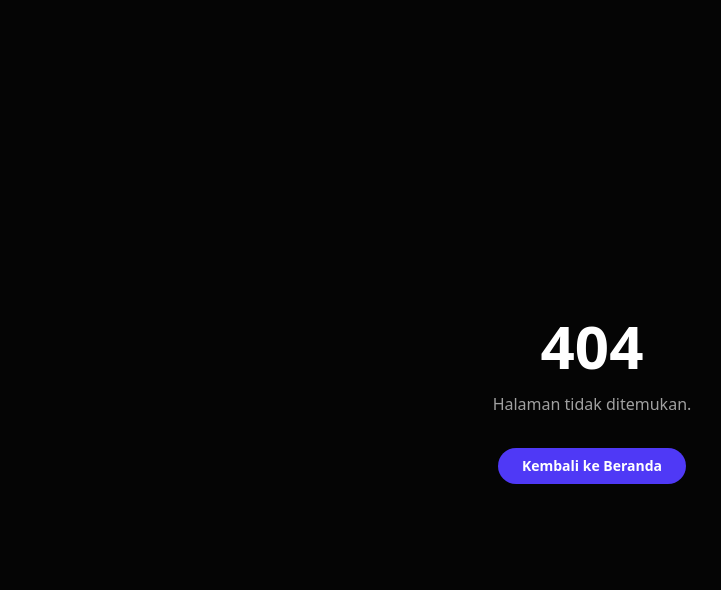
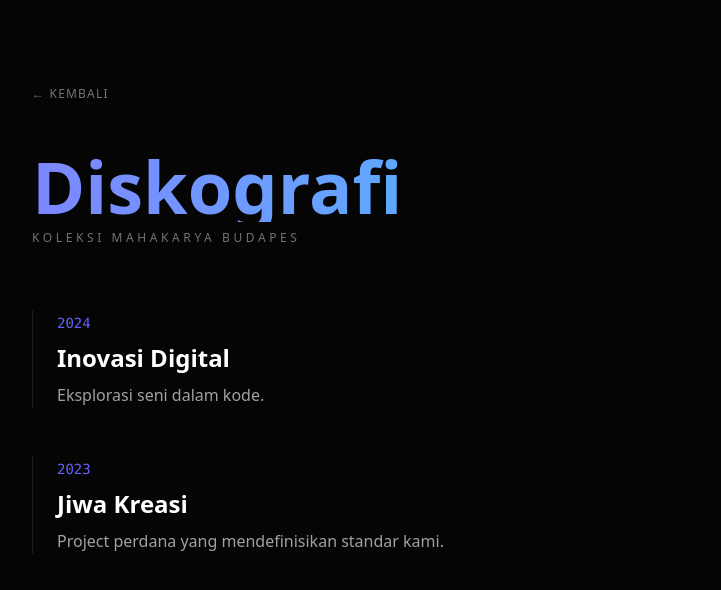
Before and after one commit to budapesservices-dotcom/budapes, a Next.js app: page /discography in a window 1280 px wide. Before the commit this address had no page. Shown: the top 590 px of the page, without its empty margins (48-769 px from the left). Built offline with nearby package versions, Linux system fonts and the light colour scheme.

Commit message:
Fix: stable navigation, hover gradient, and multilingual discography page

```diff
--- /dev/null
+++ b/src/app/discography/page.tsx
@@ -0,0 +1,105 @@
+"use client";
+
+import React, { Suspense } from "react";
+import { useSearchParams, useRouter } from "next/navigation";
+import { motion } from "framer-motion";
+
+function DiscographyContent() {
+  const searchParams = useSearchParams();
+  const router = useRouter();
+
+  // Membaca ?lang= dari URL, default ke 'in' jika kosong
+  const lang = (searchParams.get("lang") as "in" | "en") || "in";
+
+  const content = {
+    in: {
+      title: "Diskografi",
+      subtitle: "Koleksi Mahakarya Budapes",
+      back: "← Kembali",
+      items: [
+        {
+          year: "2024",
+          title: "Inovasi Digital",
+          desc: "Eksplorasi seni dalam kode.",
+        },
+        {
+          year: "2023",
+          title: "Jiwa Kreasi",
+          desc: "Project perdana yang mendefinisikan standar kami.",
+        },
+      ],
+    },
+    en: {
+      title: "Discography",
+      subtitle: "Budapes Masterpiece Collection",
+      back: "← Back",
+      items: [
+        {
+          year: "2024",
+          title: "Digital Innovation",
+          desc: "Art exploration through code.",
+        },
+        {
+          year: "2023",
+          title: "Soul of Creation",
+          desc: "First project defining our standards.",
+        },
+      ],
+    },
+  };
+
+  const t = content[lang];
+
+  return (
+    <main className="min-h-screen bg-[#050505] text-white p-8 sm:p-20 font-sans">
+      {/* Tombol Kembali yang tetap membawa status bahasa */}
+      <button
+        onClick={() => router.push(`/?lang=${lang}`)}
+        className="text-xs tracking-widest uppercase text-neutral-500 hover:text-indigo-400 transition-colors mb-12"
+      >
+        {t.back}
+      </button>
+
+      <motion.div
+        initial={{ opacity: 0, y: 20 }}
+        animate={{ opacity: 1, y: 0 }}
+        className="max-w-4xl"
+      >
+        <h1 className="text-5xl sm:text-7xl font-black mb-2 bg-clip-text text-transparent bg-gradient-to-r from-indigo-400 to-cyan-400">
+          {t.title}
+        </h1>
+        <p className="text-neutral-500 tracking-[0.3em] uppercase text-xs mb-16">
+          {t.subtitle}
+        </p>
+
+        <div className="grid gap-12">
+          {t.items.map((item, idx) => (
+            <div
+              key={idx}
+              className="group border-l border-white/10 pl-6 hover:border-indigo-500 transition-colors"
+            >
+              <span className="text-indigo-500 font-mono text-sm">
+                {item.year}
+              </span>
+              <h2 className="text-2xl font-bold mt-2 group-hover:text-indigo-300 transition-colors">
+                {item.title}
+              </h2>
+              <p className="text-neutral-400 mt-2 leading-relaxed">
+                {item.desc}
+              </p>
+            </div>
+          ))}
+        </div>
+      </motion.div>
+    </main>
+  );
+}
+
+// Next.js mewajibkan Suspense saat menggunakan useSearchParams di Client Component
+export default function DiscographyPage() {
+  return (
+    <Suspense fallback={<div className="bg-[#050505] h-screen" />}>
+      <DiscographyContent />
+    </Suspense>
+  );
+}
--- a/src/app/globals.css
+++ b/src/app/globals.css
@@ -20,6 +20,6 @@ body { background-color: #050505; }
 }
 
 .animate-card-gradient {
-  background-size: 200% 200% !important;
-  animation: gradient-shift 3s ease infinite !important;
+  background-size: 200% 200%; /* Hapus !important agar tidak kaku */
+  animation: gradient-shift 3s ease infinite;
 }
--- a/src/app/page.tsx
+++ b/src/app/page.tsx
@@ -19,19 +19,19 @@ export default function App() {
       navItems: [
         {
           title: "Diskografi",
-          href: "/diskografi",
+          href: "/discography",
           description:
             "Berani dalam harmoni, tajam dalam komposisi. Koleksi mahakarya bagi mereka yang memahami arti sebuah kualitas sejati, Inilah bukti dedikasi yang tak lekang oleh waktu.",
         },
         {
           title: "Portofolio",
-          href: "/portofolio",
+          href: "/portfolio",
           description:
             "Hanya untuk mereka yang tidak mengenal kompromi. Jejak kolaborasi global yang mendefinisikan ulang arti sebuah standar. Di sini, kepercayaan adalah mahakarya yang nyata.",
         },
         {
           title: "Tentang kami",
-          href: "/tentang-kami",
+          href: "/about-us",
           description:
             "Menatap masa depan dengan keberanian. Menyatukan presisi digital dengan intuisi manusia. Kami adalah para pemimpi yang bekerja dengan nyata, menciptakan standar baru di tengah keriuhan dunia.",
         },
@@ -54,13 +54,13 @@ export default function App() {
       navItems: [
         {
           title: "Discography",
-          href: "/Discography",
+          href: "/discography",
           description:
             "Bold in harmony, sharp in composition. A collection of masterpieces for those who truly understand the meaning of authenticity, This is a testament to timeless dedication.",
         },
         {
           title: "Portfolio",
-          href: "/Portfolio",
+          href: "/portfolio",
           description:
             "Reserved for the uncompromising. A trail of global collaborations redefining the very essence of standards. Here, trust is the ultimate masterpiece.",
         },
@@ -304,9 +304,13 @@ export default function App() {
                 {t.navItems.map((item, index) => (
                   <motion.div
                     key={`${lang}-${index}`}
-                    /* ... props initial, animate, whileTap tetap sama ... */
+                    whileHover={{
+                      scale: 1.01,
+                      borderColor: "rgba(255, 255, 255, 0.3)", // Border lebih tegas saat hover
+                      transition: { duration: 0.3 },
+                    }}
                     onMouseEnter={() => {
-                      // hanya aktifkan hover di perangkat non-coarse (desktop)
+                      // Desktop: Memicu ekspansi kartu dan perubahan warna
                       if (!window.matchMedia("(pointer: coarse)").matches) {
                         setHoveredIndex(index);
                       }
@@ -320,16 +324,20 @@ export default function App() {
                       const isTouchDevice =
                         typeof window !== "undefined" &&
                         window.matchMedia("(pointer: coarse)").matches;
-                      const targetHref = item.href || "/404-test"; // Gunakan path yang pasti salah untuk tes
+
+                      const targetHref = `${item.href.toLowerCase()}?lang=${lang}`;
+                      router.push(targetHref);
 
                       if (isTouchDevice) {
+                        // Mode Mobile: Tap pertama buka deskripsi, Tap kedua pindah
                         if (clickedIndex === index) {
-                          router.push(targetHref); // Menggunakan router.push
+                          router.push(targetHref);
                         } else {
                           setClickedIndex(index);
                         }
                       } else {
-                        router.push(targetHref); // Menggunakan router.push untuk desktop
+                        // Mode Desktop: Langsung pindah halaman
+                        router.push(targetHref);
                       }
                     }}
                     style={{
@@ -337,23 +345,29 @@ export default function App() {
                         hoveredIndex === index || clickedIndex === index
                           ? "140px"
                           : "60px",
-                      // Gunakan pengecekan yang lebih tegas untuk gradient
-                      background:
-                        clickedIndex === index
+
+                      // Perubahan Utama: Hover sekarang menggunakan gradasi warna, bukan putih transparan
+                      backgroundImage:
+                        clickedIndex === index || hoveredIndex === index
                           ? "linear-gradient(135deg, #6366f1, #f43f5e, #06b6d4, #6366f1)"
-                          : hoveredIndex === index
-                            ? "linear-gradient(180deg, rgba(255,255,255,0.08), rgba(255,255,255,0.02))"
-                            : "rgba(255, 255, 255, 0.02)",
+                          : "none",
+
+                      backgroundColor:
+                        clickedIndex === index || hoveredIndex === index
+                          ? "transparent"
+                          : "rgba(255, 255, 255, 0.02)",
+
                       boxShadow:
-                        clickedIndex === index
-                          ? "0 0 60px 10px rgba(99, 102, 241, 0.4)"
+                        clickedIndex === index || hoveredIndex === index
+                          ? "0 0 40px rgba(99, 102, 241, 0.3)" // Efek cahaya saat hover/klik
                           : "none",
+
                       backgroundSize: "200% 200%",
                     }}
                     className={`relative backdrop-blur-3xl border rounded-4xl overflow-hidden cursor-pointer p-4 flex flex-col items-center justify-center transition-all duration-500 ${
-                      clickedIndex === index
-                        ? "animate-card-gradient border-white/50"
-                        : "border-white/5"
+                      clickedIndex === index || hoveredIndex === index
+                        ? "animate-card-gradient border-white/50 z-30" // Animasi gradient aktif saat hover
+                        : "border-white/5 z-20"
                     }`}
                   >
                     <motion.span
```
